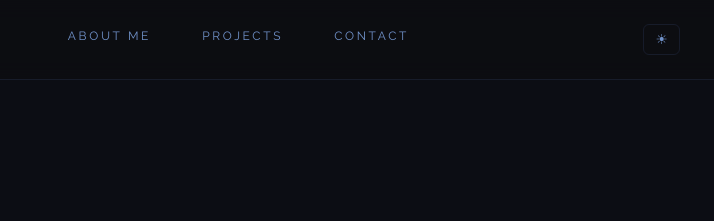
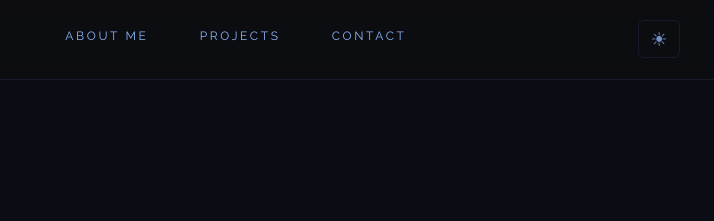
Before and after one commit to DracuDoyle/dracudoyle.github.io, a plain HTML site: page index.html in a window 1280 px wide. Shown: the top 221 px of the page, 478-1192 px from the left. Drawn offline with Linux system fonts and the light colour scheme; a script that the page names is missing.

Commit message:
feat: changes in the code and style in theme

```diff
--- a/css/header.css
+++ b/css/header.css
@@ -49,7 +49,7 @@
   font-weight: 400;
   letter-spacing: 0.22em;
   text-transform: uppercase;
-  color: var(--accent-dim);
+  color: var(--accent);
   text-decoration: none;
   position: relative;
   transition: color 0.3s ease;
@@ -81,7 +81,7 @@
   cursor: pointer;
   padding: 0.4rem 0.7rem;
   border-radius: 6px;
-  font-size: 0.85rem;
+  font-size: 1.2rem;
   transition: color 0.3s ease, border-color 0.3s ease;
 }
 
--- a/css/typography.css
+++ b/css/typography.css
@@ -21,14 +21,6 @@
   position: relative;
 }
 
-ul li::before {
-  content: '';
-  position: absolute;
-  left: 0;
-  color: var(--accent);
-  opacity: 0.6;
-}
-
 .highlight {
   color: var(--accent);
   font-family: var(--font-display);
```
